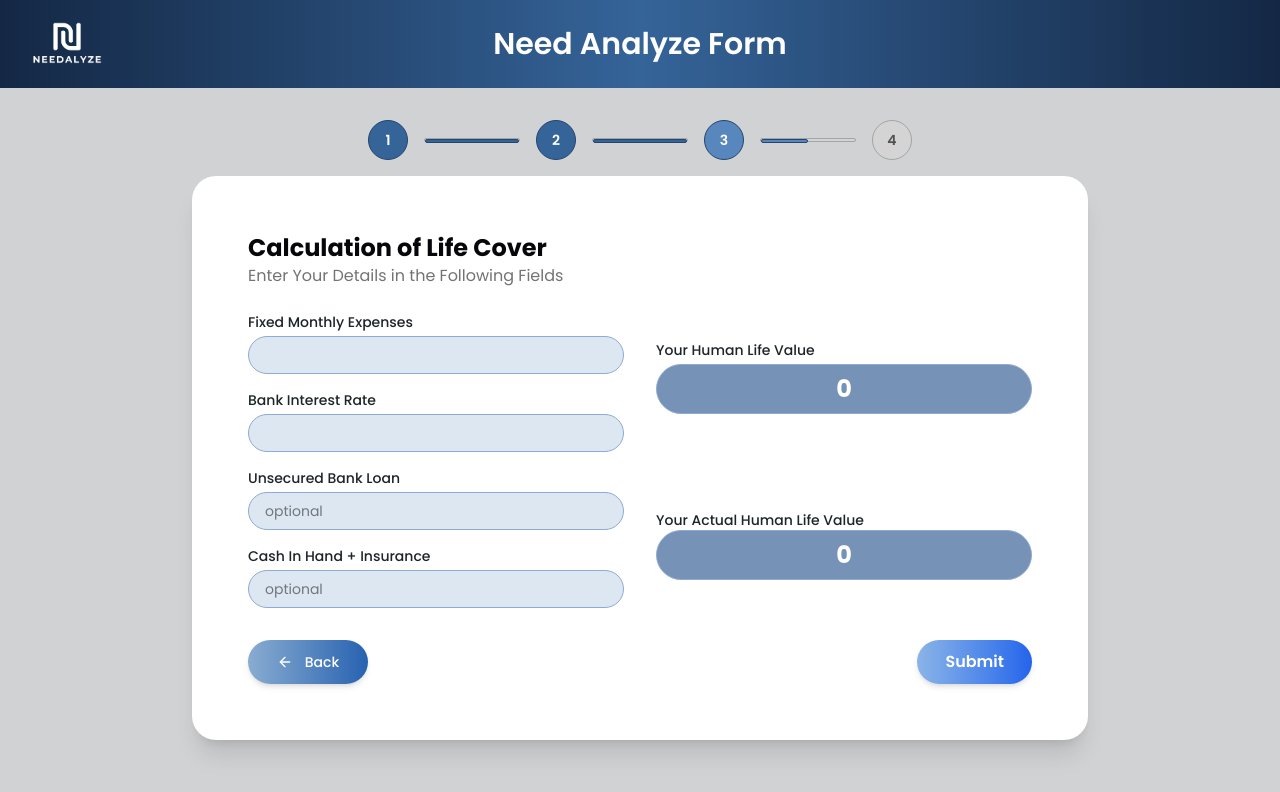
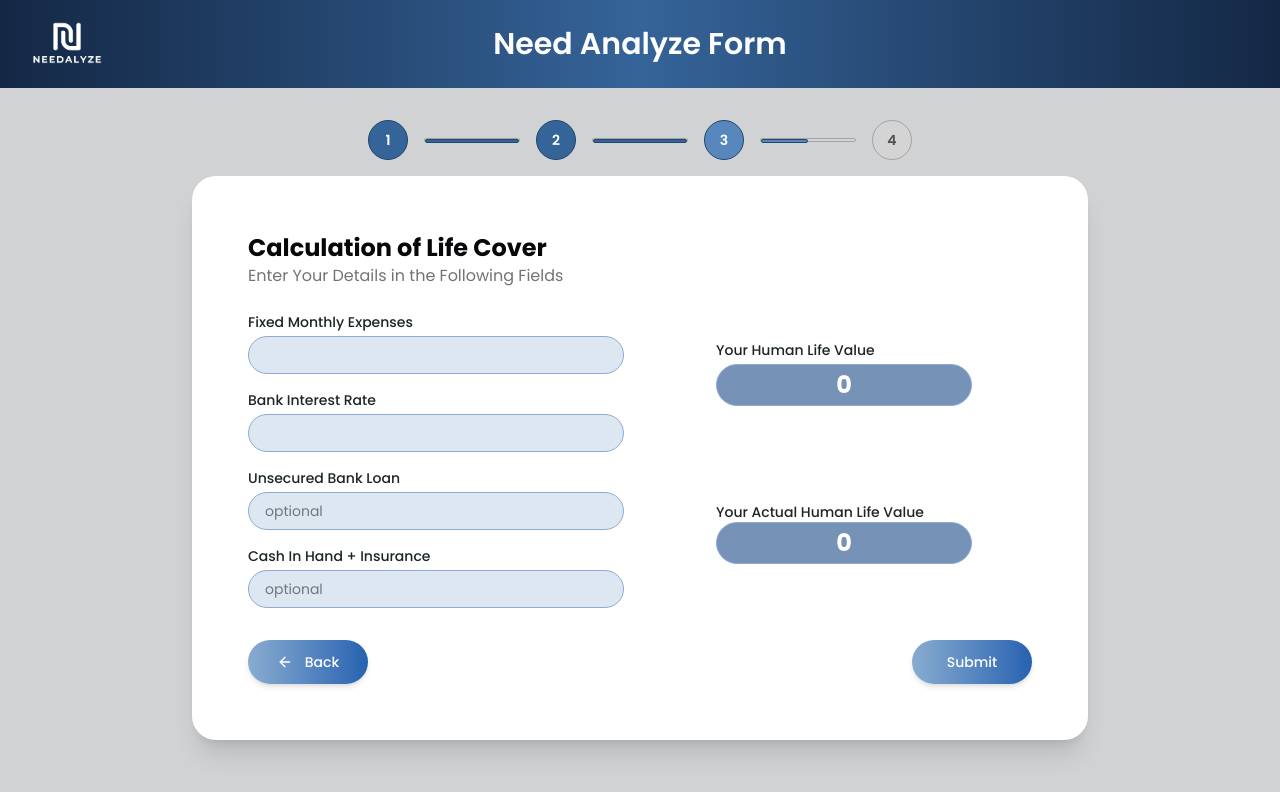
Before and after one commit to itswijay/Needalyze, a Next.js app: page /form/step3 in a window 1280 px wide. Shown: the top 792 px of the page. Built offline with nearby package versions, Linux system fonts and the light colour scheme.

Commit message:
update buttons and useState

```diff
--- a/src/app/form/step3/page.jsx
+++ b/src/app/form/step3/page.jsx
@@ -14,7 +14,7 @@ export default function Form3Page() {
     const handleBack = () => router.push("/form/step2");
 
     const [isMobile , setIsMobile] = useState(false);
-    const [isValue , setIsValue]  = useState(0)
+    const [hlvalue , setHLValue]  = useState(0)
 
     useEffect(() => {
       const checkMobile = () => setIsMobile(window.innerWidth < 768);
@@ -73,7 +73,7 @@ export default function Form3Page() {
               <label className="block text-gray-700 font-medium mb-1">
                 Your Human Life Value
               </label>
-              <div className="border border-[#8EABD2] rounded-full px-4 py-2 bg-[#7792b7] w-60 text-white flex items-center justify-center font-bold text-2xl">{isValue}</div>
+              <div className="border border-[#8EABD2] rounded-full px-4 py-1 bg-[#7792b7] w-56 text-white flex items-center justify-center font-bold text-2xl">{hlvalue}</div>
             </div>
           </div>
 
@@ -105,7 +105,7 @@ export default function Form3Page() {
               <label className="block text-gray-700 font-medium mb-1">
                 Your Actual Human Life Value
               </label>
-              <div className="border border-[#8EABD2] rounded-full px-4 py-2 bg-[#7792b7] w-60 text-white flex items-center justify-center font-bold text-2xl">{isValue}</div>
+              <div className="border border-[#8EABD2] rounded-full px-4 py-1 bg-[#7792b7] w-56 text-white flex items-center justify-center font-bold text-2xl">{hlvalue}</div>
             </div>
           </div>
         </form>
@@ -118,9 +118,11 @@ export default function Form3Page() {
             variant="gradient"
             onClick={handleBack}
           />
-         <button className="bg-gradient-to-r from-[#8bb4e6] to-[#2563eb] text-white font-semibold px-7 py-2 rounded-full shadow-md hover:from-[#03254f] hover:to-[#1e53c7] transition-all duration-300">
-          Submit
-        </button>
+          <Button
+            className="rounded-full w-30 h-11 flex items-center justify-center text-center hover:scale-103 active:scale-95"
+            variant="gradient">
+            Submit
+          </Button>
         </div>
       </FormContainer>
 
@@ -192,19 +194,19 @@ export default function Form3Page() {
             </div>
 
             {/* Right column */}
-            <div className="flex flex-col space-y-4 mt-7">
+            <div className="flex flex-col space-y-4 mt-7 items-center">
               <div className="order-2 md:order-1">
                 <label className="block text-gray-700 font-medium mb-1">
                   Your Human Life Value
                 </label>
-                <div className="border border-[#8EABD2] rounded-full px-4 py-2 bg-[#7792b7] w-full text-white flex items-center justify-center font-bold text-2xl">{isValue}</div>
+                <div className="border border-[#8EABD2] rounded-full px-4 py-1 bg-[#7792b7] w-64 text-white flex items-center justify-center font-bold text-2xl">{hlvalue}</div>
               </div>
 
               <div className="order-2 md:order-2 mt-20">
                 <label className="block text-gray-700 font-medium">
                   Your Actual Human Life Value
                 </label>
-                <div className="border border-[#8EABD2] rounded-full px-4 py-2 bg-[#7792b7] w-full text-white flex items-center justify-center font-bold text-2xl">{isValue}</div>
+                <div className="border border-[#8EABD2] rounded-full px-4 py-1 bg-[#7792b7] w-64 text-white flex items-center justify-center font-bold text-2xl">{hlvalue}</div>
               </div>
             </div>
           </form>
@@ -217,9 +219,11 @@ export default function Form3Page() {
                         variant="gradient"
                         onClick={handleBack}
               />
-               <button className="bg-gradient-to-r from-[#8bb4e6] to-[#2563eb] text-white font-semibold px-7 py-2.5 rounded-full shadow-md hover:from-[#03254f] hover:to-[#1e53c7] transition-all duration-300" type="prev">
-                 Submit
-              </button>
+               <Button
+                  className="rounded-full w-30 h-11 flex items-center justify-center text-center hover:scale-103 active:scale-95"
+                  variant="gradient">
+                  Submit
+                </Button>
               </div>
         </FormContainer>
       </section>
```
